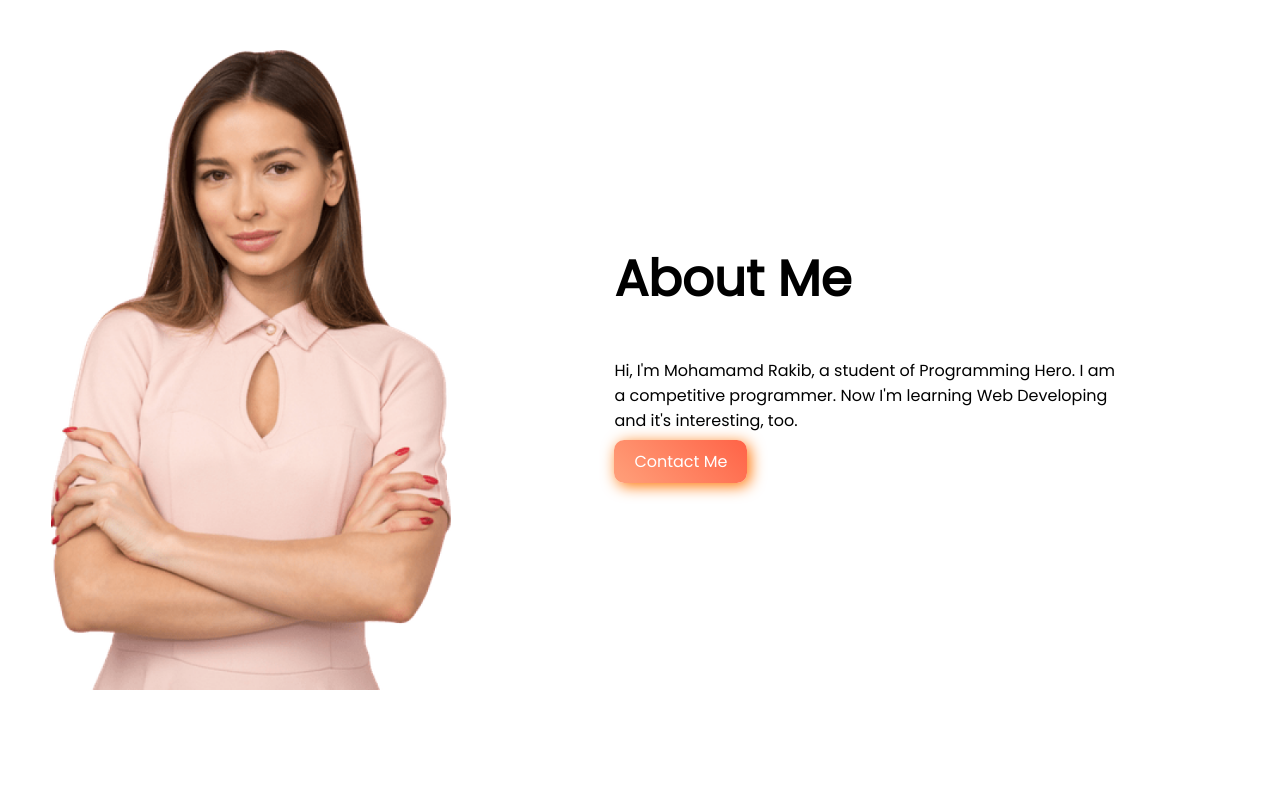
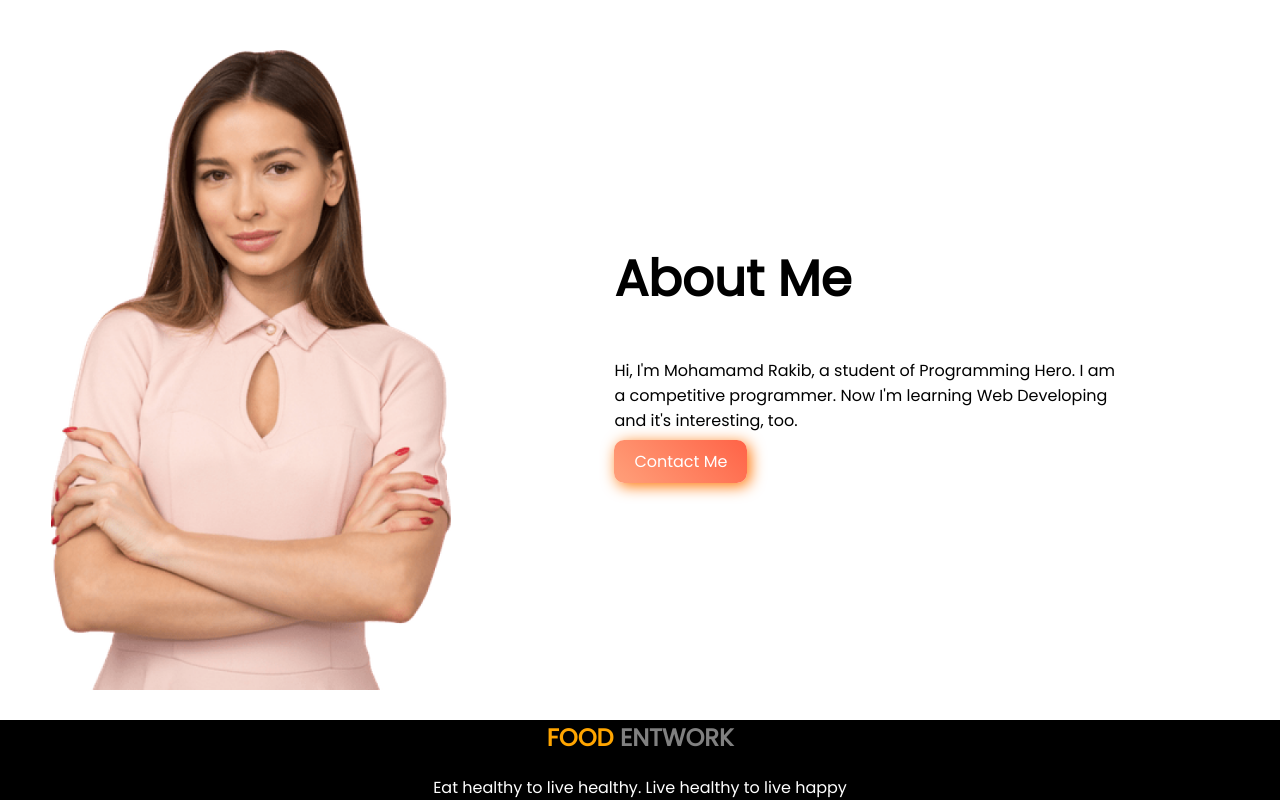
Before and after one commit to MohammadRakib1e18/developer-portfolio, a plain HTML site: page index.html in a window 1280 px wide. Shown: the part 600-1400 px from the top of the page. Before the commit the page ends 1300 px from the top, so only its background shows below. Drawn offline with Linux system fonts and the light colour scheme.

Commit message:
footer added

```diff
--- a/index.html
+++ b/index.html
@@ -39,6 +39,9 @@
             </div>
         </section>
 <!------------------------------------------------------------------------>
-
+        <footer class="footer">
+            <h2><span class="orange-color">FOOD</span> <span class="gray-color">ENTWORK</span></h2>
+            <p>Eat healthy to live healthy. Live healthy to live happy</p>
+        </footer>
     </body>
 </html>
--- a/style.css
+++ b/style.css
@@ -46,3 +46,15 @@ h1{
     height:640px;
     object-fit: cover;
 }
+
+.footer{
+    text-align: center;
+    background-color:black;
+}
+.footer p{
+    color:white;
+    margin:0px;
+}
+.gray-color{
+    color:gray;
+}
```
